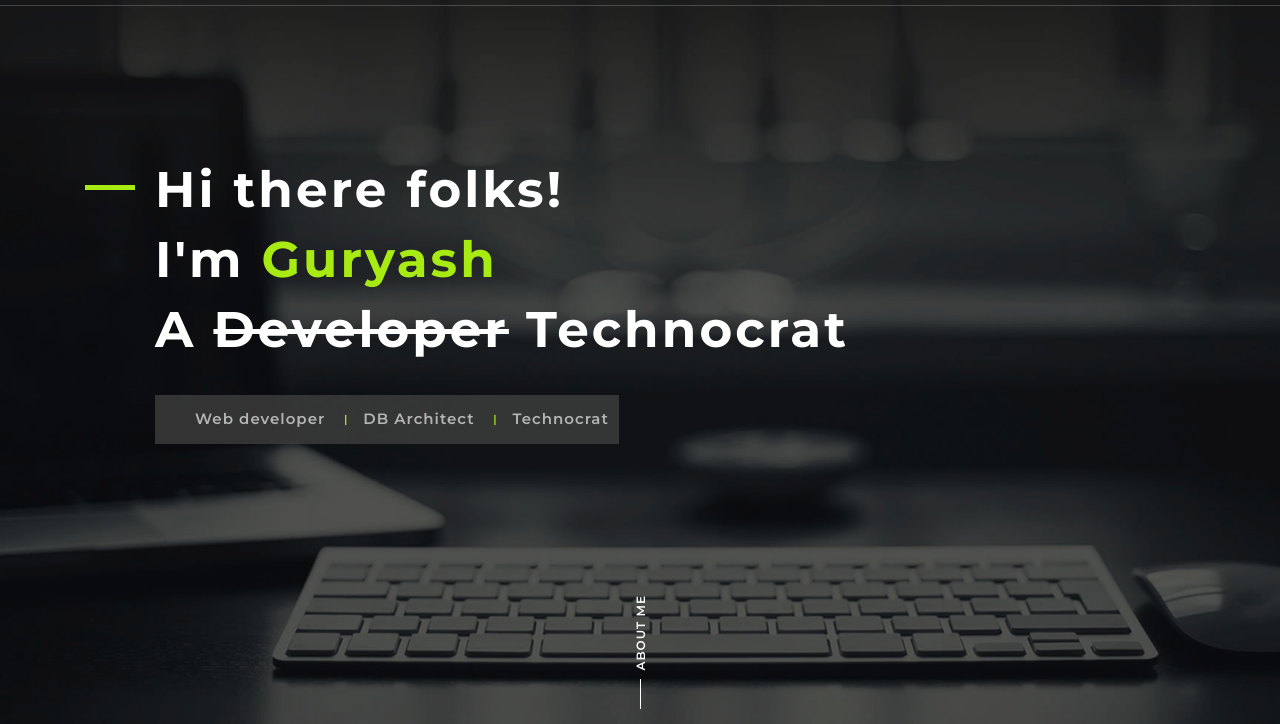
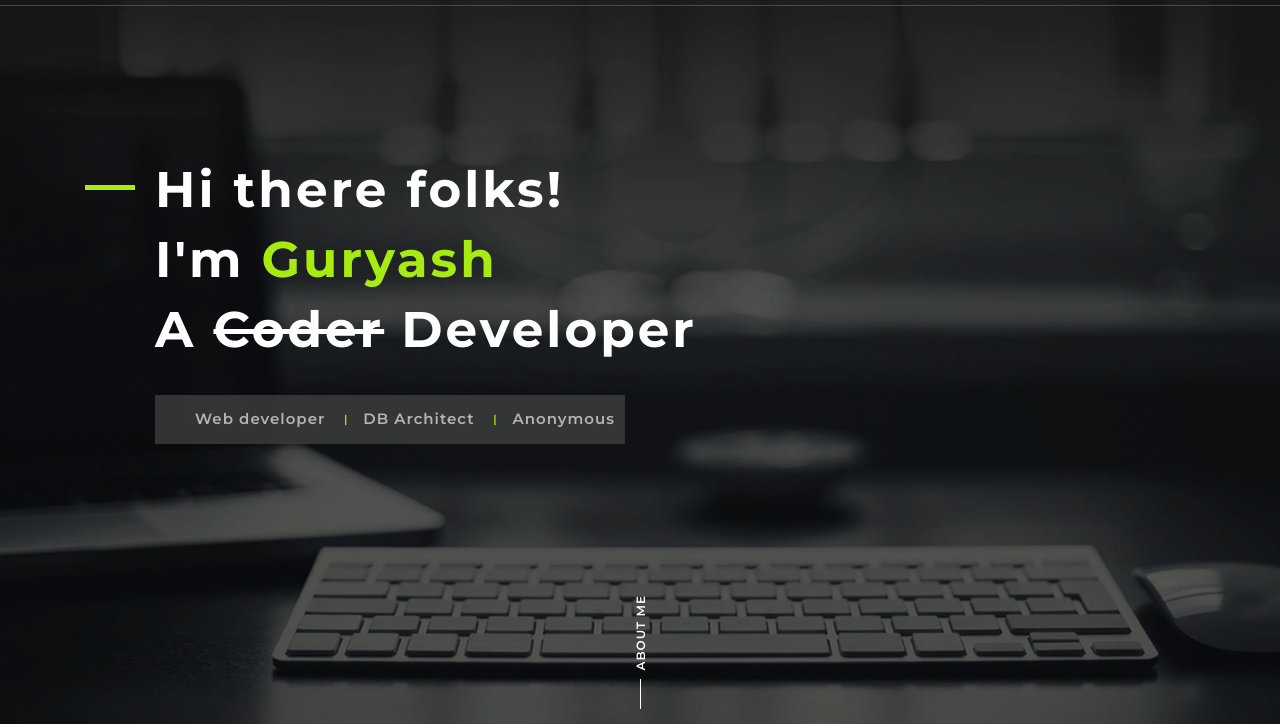
Before and after one commit to guryashzone/guryash, a plain HTML site: page index.html in a window 1280 px wide. Shown: the part 76-800 px from the top of the page. Drawn offline with nearby package versions, Linux system fonts and the light colour scheme.

Commit message:
Updating Profile txt

```diff
--- a/index.html
+++ b/index.html
@@ -108,14 +108,14 @@
                         <h1>
                             <span>Hi there folks!</span> <br />
                             <span>I'm</span> Guryash <br />
-                            <span>A <del> Developer</del> Technocrat</span>
+                            <span>A <del> Coder</del> Developer</span>
                         </h1>
 
                         <!-- Meta -->
                         <ul class="header-meta">
                             <li>Web developer</li>
                             <li>DB Architect</li>
-                            <li>Technocrat</li>
+                            <li>Anonymous</li>
                         </ul>
 
                         <!-- Jump to About section -->
```
